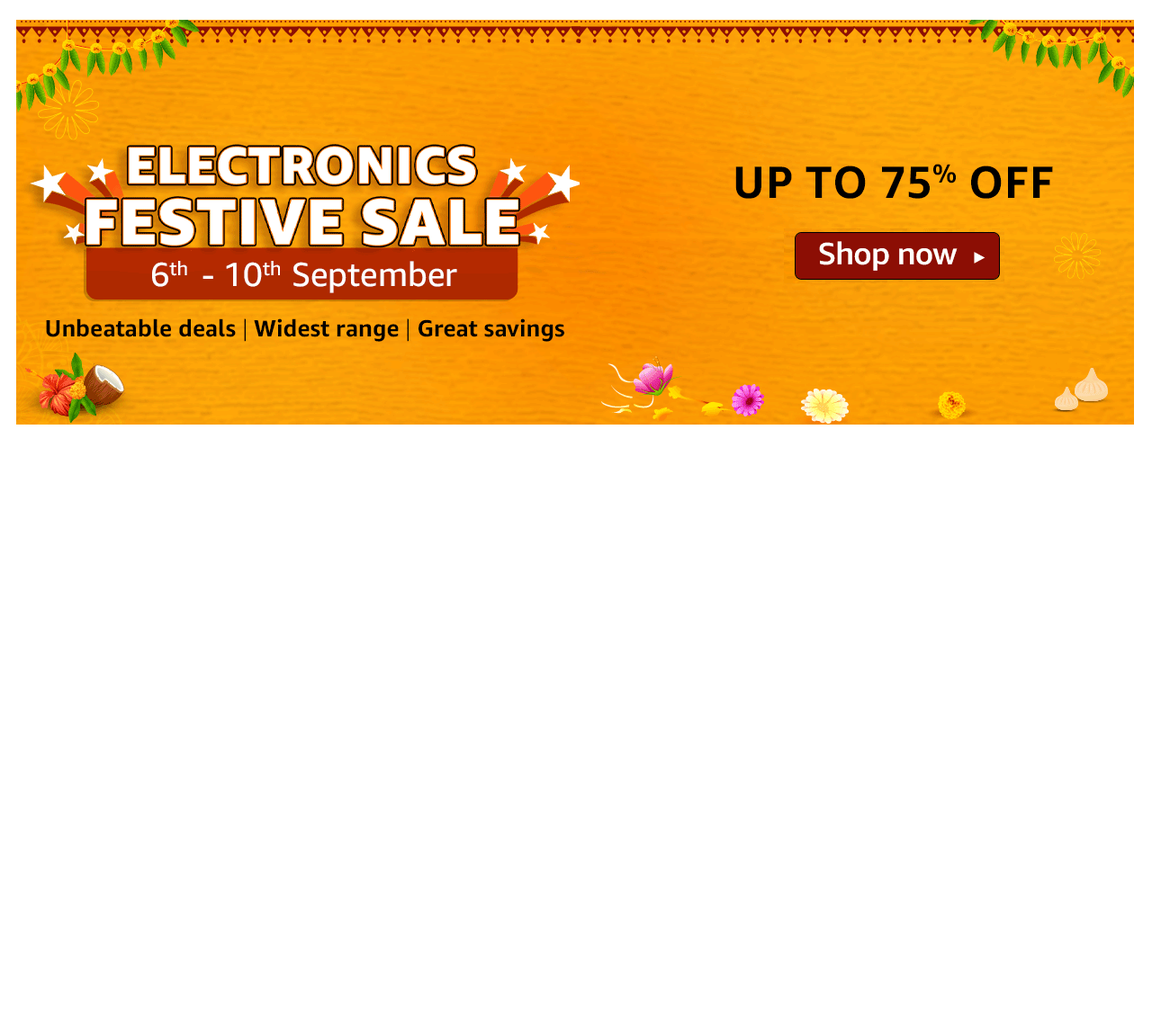
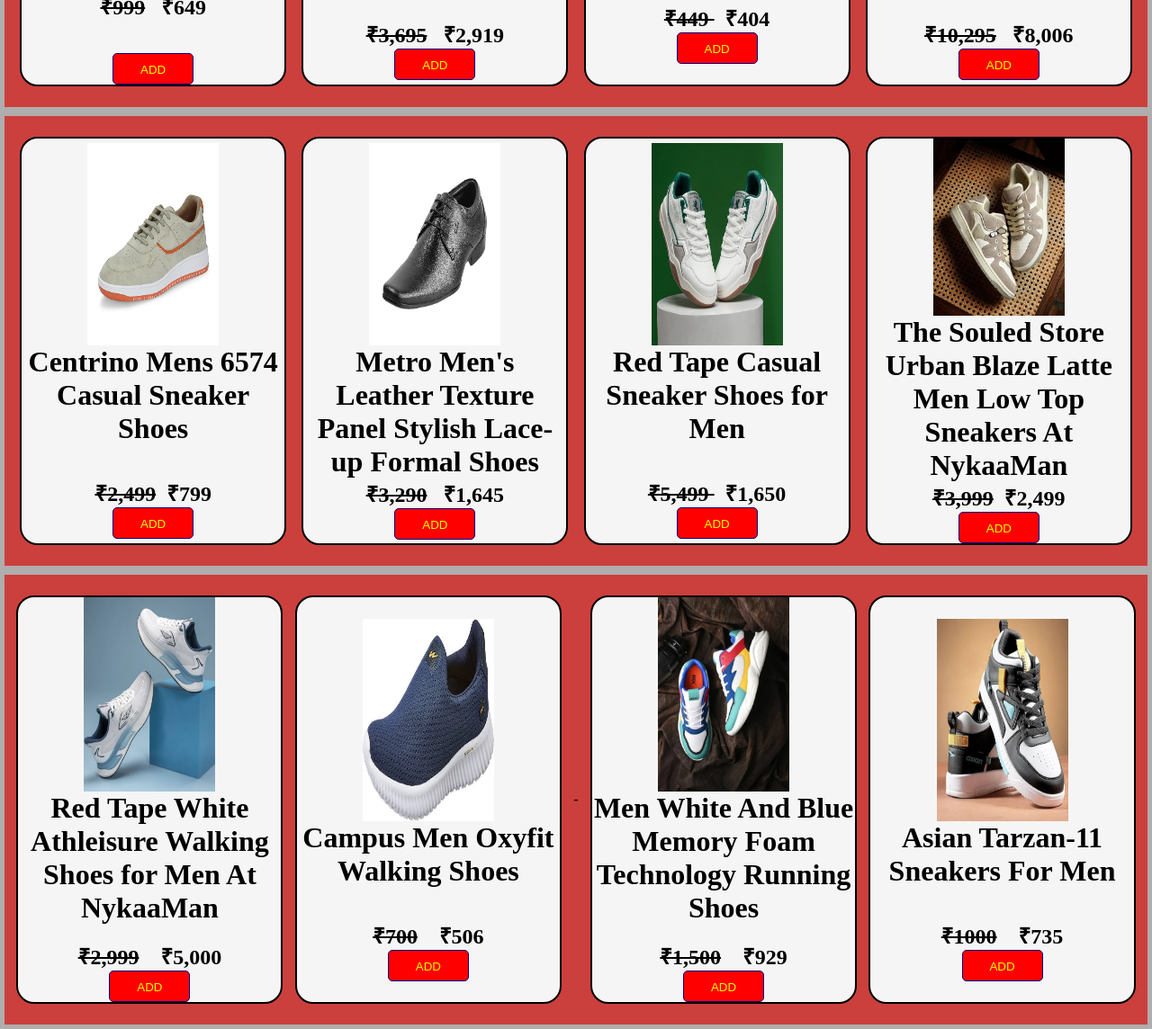
Before and after one commit to Anuj6112008/shop, a plain HTML site: page HOME.html in a window 1280 px wide. Shown: the part 488-1632 px from the top of the page at 90% size. Before the commit the page ends 972 px from the top, so only its background shows below. Drawn offline with Linux system fonts and the light colour scheme.

Commit message:
HOME.html

```diff
--- a/HOME.html
+++ b/HOME.html
@@ -4,12 +4,11 @@
 <head>
    <meta charset="UTF-8">
    <meta name="viewport" content="width=device-width, initial-scale=1.0">
-   <title> MAIN WEBSITE</title>
+   <title> SHOES SECTION </title>
    <style>
       * {
-         margin-left: 1px;
+         margin: 0;
          padding: 0;
-
       }
 
       .navbar ul {
@@ -54,6 +53,68 @@
          width: 400px;
          height: 30px;
       }
+
+      .container {
+
+         height: 500px;
+         border: 5px solid rgb(175, 173, 173);
+         background-color: rgba(197, 39, 34, 0.884);
+         display: flex;
+         align-items: center;
+         justify-content: space-evenly;
+      }
+
+      .card {
+         height: 450px;
+         width: 23%;
+         border: 2px solid black;
+         background-color: whitesmoke;
+         display: flex;
+         flex-direction: column;
+         align-items: center;
+         justify-content: center;
+         text-align: center;
+         border-radius: 20px;
+      }
+
+      .card:hover {
+         transform: scale(1.0);
+         box-shadow: 23px 14px 23px;
+         color: red;
+         background-color: yellow;
+         transition: 1s;
+      }
+
+      .container2 {
+
+         height: 500px;
+         border: 5px solid rgb(175, 173, 173);
+         background-color: rgba(197, 39, 34, 0.884);
+         display: flex;
+         align-items: center;
+         justify-content: space-evenly;
+      }
+
+      .container3 {
+
+         height: 500px;
+         border: 5px solid rgb(175, 173, 173);
+         background-color: rgba(197, 39, 34, 0.884);
+         display: flex;
+         align-items: center;
+         justify-content: space-evenly;
+
+      }
+
+      #submit{
+        background-color: red; color: yellow;
+        border: 2px solid white; padding: 10px; cursor: pointer;
+        border-radius: 5px;
+        border: 1px solid darkblue;
+        height: 35px;
+        width: 90px;
+
+    }
    </style>
 </head>
 
@@ -65,19 +126,139 @@
          </div>
          <li> <a href="mobilesection.html"> MOBILE </a> </li>
          <LI> <a href="WATCH.html"> WATCH </a></LI>
-         <li> <a href="SHOSE.html"> SHOES</a></li>
+         <li> <a href="SHOES.html"> SHOES</a></li>
 
       </ul>
 
    </nav>
-   <marquee scrollamount="15" direction="right"> ALL ORIGINAL PRODUCTS IN CHEAP PRICE </marquee> <br> <br>
-   <div class="hi">
-      <center> <br> <br>
-         <img src="bannner.jpg" alt=""> <br> <br>
-         <img src="homepage.jpg" </center>
+
+   <marquee scrollamount="15" direction="right" style="color: rgb(19, 6, 196); background-color: white;"> SHOSE IN CHEAP
+      PRICE </marquee>
+
+   <div class="container">
+      <div class="card">
+         <img src="shoes.jpg" alt="" height="50%" width="50%">
+         <h1>ASIAN Men's CAPTAIN-13 Sports Shoes for Men's </h1> <br>
+         <h2> <s>₹999</s> &nbsp; ₹649 </h2><br><br>
+         <input type="button" id="submit" value="ADD">
+
+
+
+      </div>
+
+      <div class="card">
+         <img src="shoes2.jpg" alt="" height="50%" width="60%">
+         <h1>NIKE Revolution 7 Men's Road Running Shoes</h1> <br> <br>
+         <h2> <s>₹3,695</s> &nbsp; ₹2,919</h2>
+         <input type="button" id="submit" value="ADD">
+
+
+      </div>
+
+
+      <div class="card">
+         <img src="shoes3.jpg" alt="" height="50%" width="50%">
+         <h1> PARAGON Boys Sneakers for Men </h1> <br> <br>
+         <h2> <s> ₹449 </s> &nbsp; ₹404</h2>
+         <input type="button" id="submit" value="ADD">
+
+    </div>
+
+    <div class="card">
+        <img src="shoes4.jpg" alt="" height="50%" width="50%">
+        <h1>NIKE Mens Jordan Stay Loyal 3 Running Shoes</h1> <br> <br>
+        <H2><S>₹10,295</S> &nbsp; ₹8,006</H2>
+        <input type="button" id="submit" value="ADD">
+
+        </div>
+    </div>
+
+    <div class="container2">
+    <div class="card">
+        <img src="shoes5.jpg" alt="" height="50%" width="50%">
+         <h1> Centrino Mens 6574 Casual Sneaker Shoes</h1> <br> <br>
+         <H2><S> ₹2,499</S>&nbsp; ₹799</H2>
+         <input type="button" id="submit" value="ADD">
+      </div>
+
+
+      <div class="card">
+         <img src="shoes6.jpg " alt="" height="50%" width="50%">
+         <h1> Metro Men's Leather Texture Panel Stylish Lace-up Formal Shoes </h1>
+         <H2> <S> ₹3,290</S>&nbsp; &nbsp;₹1,645 </H2>
+         <input type="button" id="submit" value="ADD">
+
+      </div>
+
+
+      <div class="card">
+         <img src="shoes7.jpg" alt="" height="50%" width="50%">
+         <h1> Red Tape Casual Sneaker Shoes for Men </h1> <br> <br>
+         <h2> <s> ₹5,499 </s>&nbsp; ₹1,650</h2>
+         <input type="button" id="submit" value="ADD">
+
+      </div>
+
+
+      <div class="card">
+         <img src="shoes8.jpg" alt="" height="50%" width="50%">
+         <h1>The Souled Store Urban Blaze Latte Men Low Top Sneakers At NykaaMan</h1>
+         <h2> <s> ₹3,999</s>&nbsp; ₹2,499</h2>
+         <input type="button" id="submit" value="ADD">
+
+      </div>
+
+
+
    </div>
+
+   </div>
+
+
+   <div class="container3">
+      <div class="card">
+
+         <img src="shoes9.jpg" alt="" height="50%" width="50%">
+         <h1>Red Tape White Athleisure Walking Shoes for Men At NykaaMan</h1> <br>
+         <h2> <s> ₹2,999</s>&nbsp; &nbsp; ₹5,000</h2>
+         <input type="button" id="submit" value="ADD">
+
+      </div>
+
+      <div class="card">
+         <img src="shoes10.jpg" alt="" height="50%" width="50%">
+         <h1> Campus Men Oxyfit Walking Shoes </h1> <BR><BR>
+         <h2> <s> ₹700</s>&nbsp; &nbsp; ₹506</h2>
+         <input type="button" id="submit" value="ADD">
+      </div>-
+
+      <div class="card">
+         <img src="shoes11.jpg" alt="" height="50%" width="50%">
+         <h1> Men White And Blue Memory Foam Technology Running Shoes </h1> <br>
+         <h2> <s> ₹1,500</s>&nbsp; &nbsp; ₹929</h2>
+         <input type="button" id="submit" value="ADD">
+      </div>
+
+      <div class="card">
+         <img src="shoes12.jpg   " alt="" height="50%" width="50%">
+         <h1> Asian Tarzan-11 Sneakers For Men</h1> <br> <br>
+         <h2> <s> ₹1000</s>&nbsp; &nbsp; ₹735</h2>
+         <input type="button" id="submit" value="ADD">
+      </div>
+
+
+
+
+
+
+
+   </div>
+
+
+
 
 
 </body>
 
+
 </html>
```
